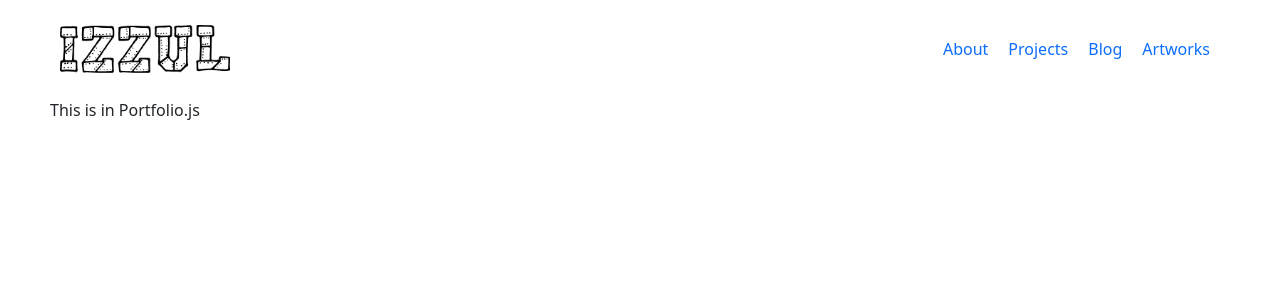
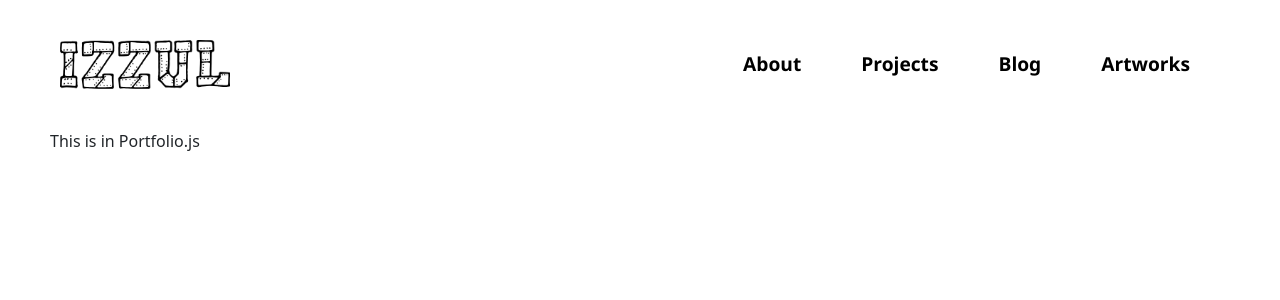
Before and after one commit to izzul210/portfolio-web, a React (Create React App) app: page / in a window 1280 px wide. Shown: the top 300 px of the page. Built offline with nearby package versions, Linux system fonts and the light colour scheme.

Commit message:
Minor updates

```diff
--- a/src/App.js
+++ b/src/App.js
@@ -21,10 +21,9 @@ import webLogo from './assets/web_logo.png';
 function App() {
   return (
     <Fragment>
-
       <Navbar expand="lg" collapseOnSelect>
         <Navbar.Brand>
-          <Link to="/"><img src={webLogo}></img></Link>
+          <Link to="/"><img src={webLogo} alt=""></img></Link>
         </Navbar.Brand>
 
         <Navbar.Toggle />
--- a/src/Navbar.css
+++ b/src/Navbar.css
@@ -1,9 +1,13 @@
 .navbar{
-    padding: 20px 10px;
+    padding: 30px 10px;
+    font-family:'Segoe UI', Tahoma, Geneva, Verdana, sans-serif;
+    font-weight: 600;
+    font-size: larger;
 }
 
 .navbar a{
     text-decoration: none;
+    color: black;
 }
 
 .navbar img{
@@ -15,7 +19,7 @@
 }
 
 .navbar-nav{
-    padding: 10px;
+    padding: 20px 30px;
 }
 
 .show,
```
